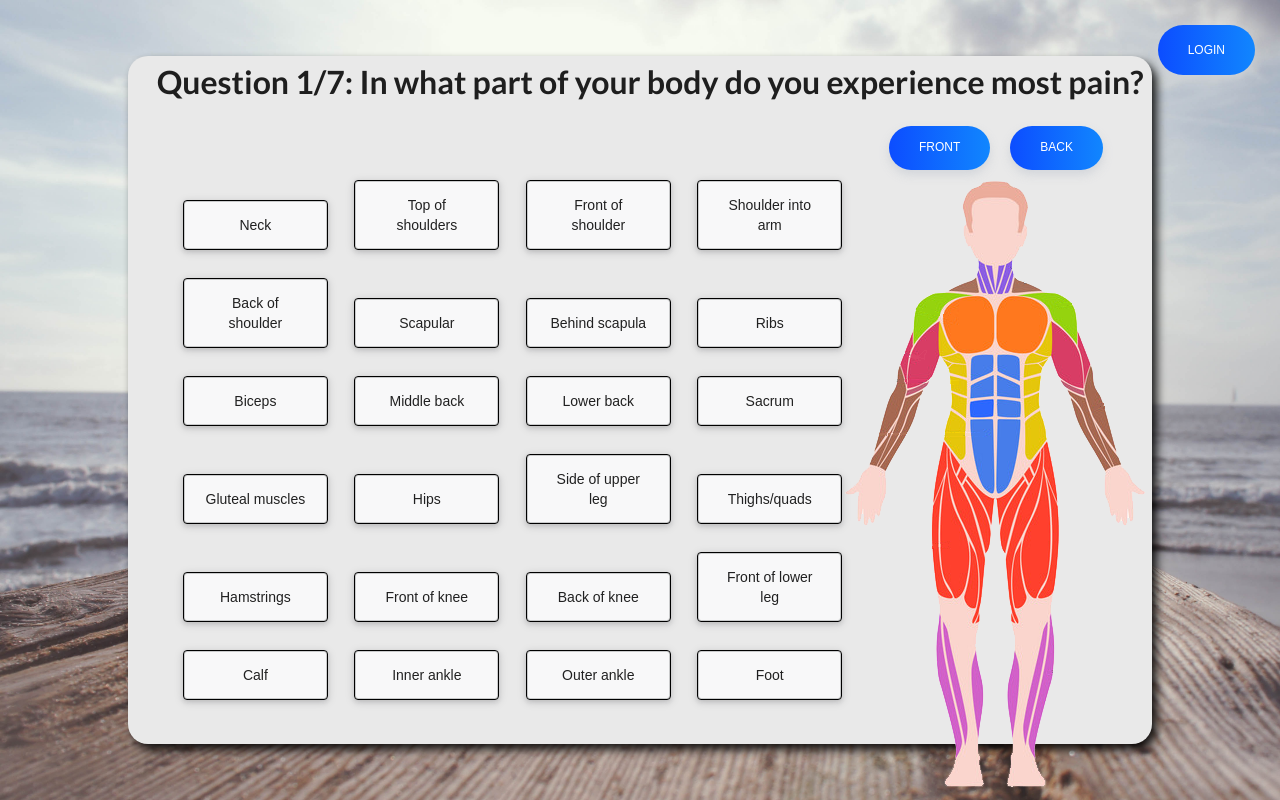
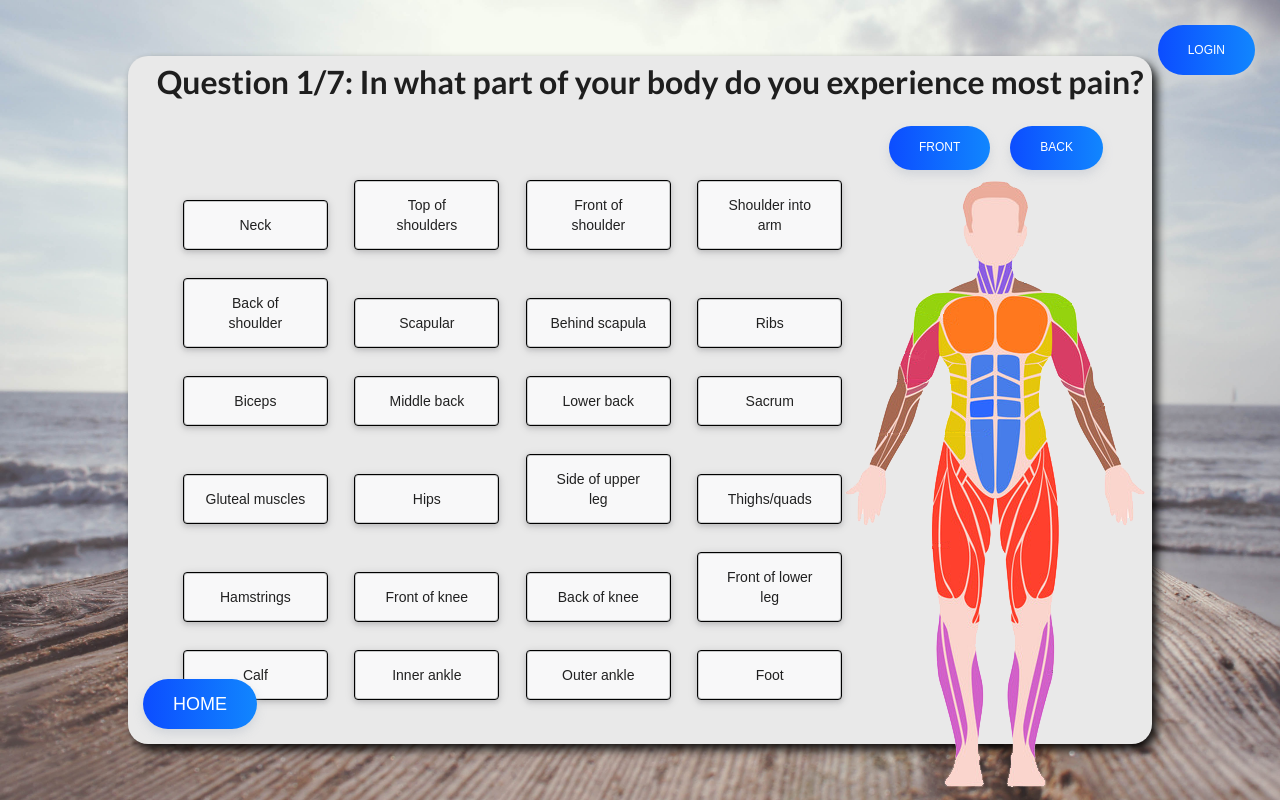
Before and after one commit to lachydriver/knotspot, a React (Create React App) app: page /quiz in a window 1280 px wide. Built offline with nearby package versions, Linux system fonts and the light colour scheme.

Commit message:
added home button to quiz

```diff
--- a/src/App.css
+++ b/src/App.css
@@ -373,3 +373,9 @@ p{
   background-size: 200% auto;
   color: white;
 }
+
+.homebutton {
+  bottom: -10px;
+  left: -10px;
+  position: absolute;
+}
--- a/src/components/Quiz.js
+++ b/src/components/Quiz.js
@@ -5,6 +5,7 @@ import backdiagram from "../content/img/Back.png";
 import axios from "axios";
 import { connect } from "react-redux";
 import { Helmet } from "react-helmet";
+import { Link } from "react-router-dom";
 
 class Quiz extends React.Component {
   constructor() {
@@ -690,11 +691,7 @@ class Quiz extends React.Component {
     ) {
       return (
         <div>
-          <img
-            src={backdiagram}
-            usemap="#back-image-map"
-            alt="Back of Body"
-          />
+          <img src={backdiagram} usemap="#back-image-map" alt="Back of Body" />
 
           <map name="back-image-map">
             <area
@@ -905,6 +902,9 @@ class Quiz extends React.Component {
             <button onClick={this.finishHandler}>Finish</button>
           )}
         </div>
+        <Link to="/" className="retakebutton homebutton">
+          Home
+        </Link>
       </div>
     );
   }
```
